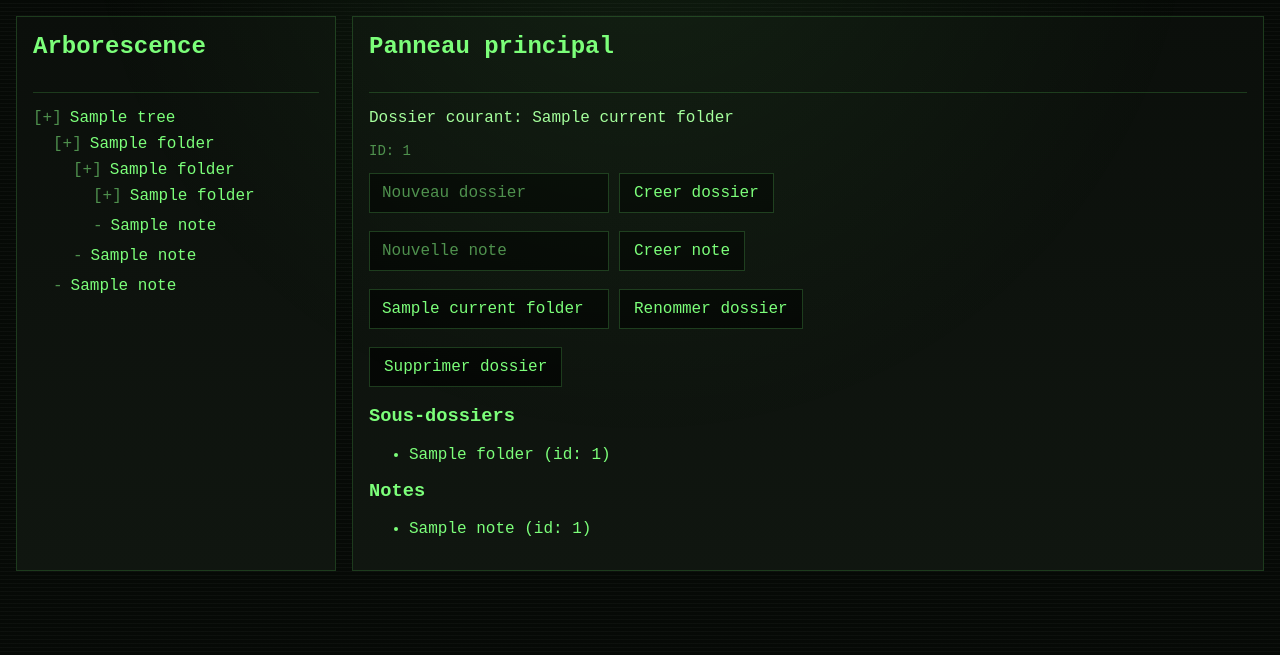
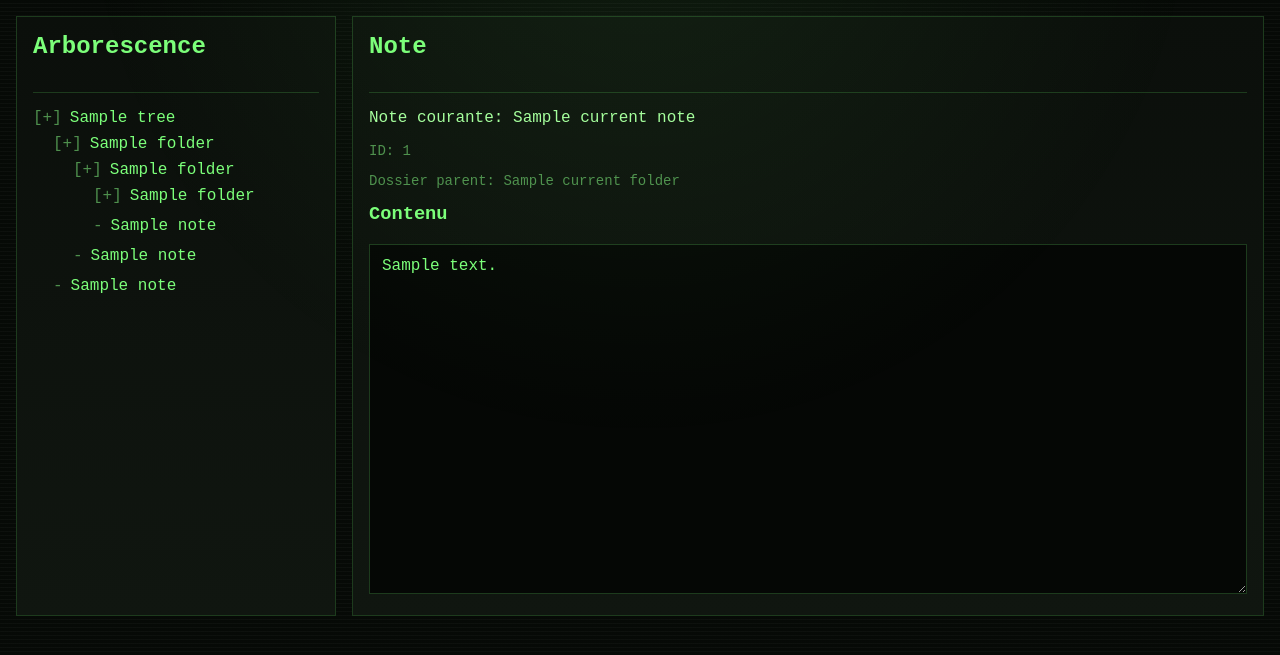
Before and after one commit to tokyoboyvs/RobCo-Vault, a Flask app: template app/templates/index.html in a window 1280 px wide. Shown: the part 121-776 px from the top of the page. Run offline with Flask 3, Linux system fonts and the light colour scheme; the template is opened without the code that fills it: most values are stand-ins (such as "Sample title", 1, 10 or a date in 2020).

Commit message:
feat(notes): add note detail loading from the sidebar (v0.10.0)
- add sqlite read helper for a single note
- load note details from the query string
- render the selected note content in the main panel

```diff
--- a/app/static/css/app.css
+++ b/app/static/css/app.css
@@ -129,6 +129,28 @@ ul {
   text-decoration: underline;
 }
 
+.tree-note-link {
+  color: var(--text);
+  text-decoration: none;
+}
+
+.tree-note-link:hover,
+.tree-note-link:focus {
+  color: var(--accent);
+  text-decoration: underline;
+}
+
+.note-textarea {
+  width: 100%;
+  min-height: 320px;
+  padding: 12px;
+  border: 1px solid var(--border);
+  background: rgba(5, 7, 5, 0.95);
+  color: var(--text);
+  font: inherit;
+  resize: vertical;
+}
+
 .panel-meta {
   color: var(--text-dim);
   font-size: 14px;
--- a/app/templates/index.html
+++ b/app/templates/index.html
@@ -22,10 +22,18 @@
     <main class="app-main">
       <section class="panel">
         <div class="panel-header">
-          <h2>Panneau principal</h2>
+          <h2>{% if current_note %}Note{% else %}Panneau principal{% endif %}</h2>
         </div>
 
-        {% if current_folder %}
+        {% if current_note %}
+        <p class="panel-lead">Note courante: {{ current_note.name }}</p>
+        <p class="panel-meta">ID: {{ current_note.id }}</p>
+        <p class="panel-meta">Dossier parent: {{ current_folder.name }}</p>
+
+        <h3>Contenu</h3>
+        <textarea class="note-textarea" rows="18" readonly>{{ current_note.content }}</textarea>
+
+        {% elif current_folder %}
         <p class="panel-lead">Dossier courant: {{ current_folder.name }}</p>
         <p class="panel-meta">ID: {{ current_folder.id }}</p>
 
--- a/app/templates/partials/folder_node.html
+++ b/app/templates/partials/folder_node.html
@@ -13,7 +13,7 @@
     {% for note in tree.notes %}
     <li class="tree-note-row">
       <span class="tree-note-icon">-</span>
-      <span class="tree-note-name">{{ note.name }}</span>
+      <a class="tree-note-link" href="{{ url_for('pages.index', note_id=note.id) }}">{{ note.name }}</a>
     </li>
     {% endfor %}
   </ul>
```
Also changed, not shown: app/repositories/notes.py (+13 -0 lines), app/routes/pages.py (+20 -5 lines).
